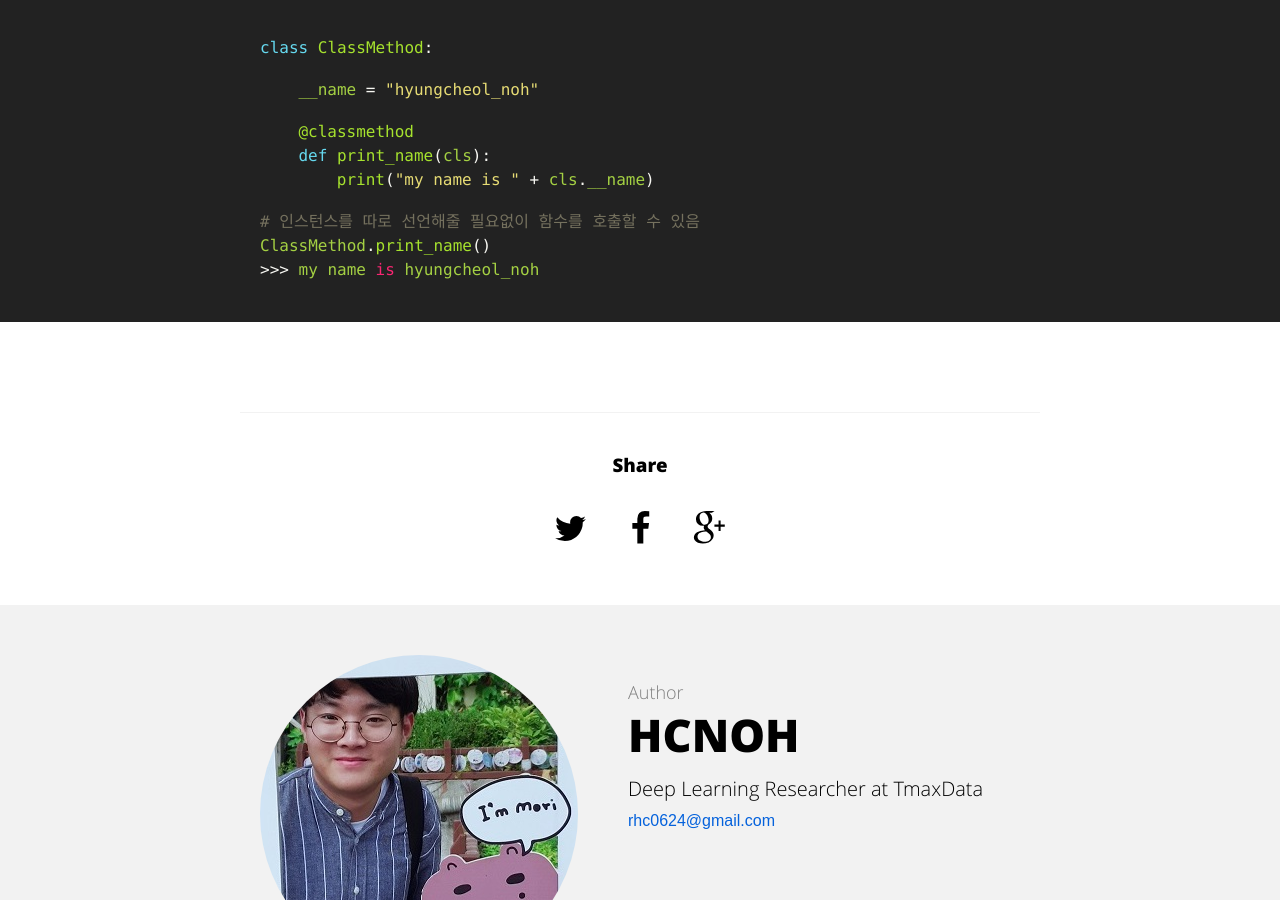
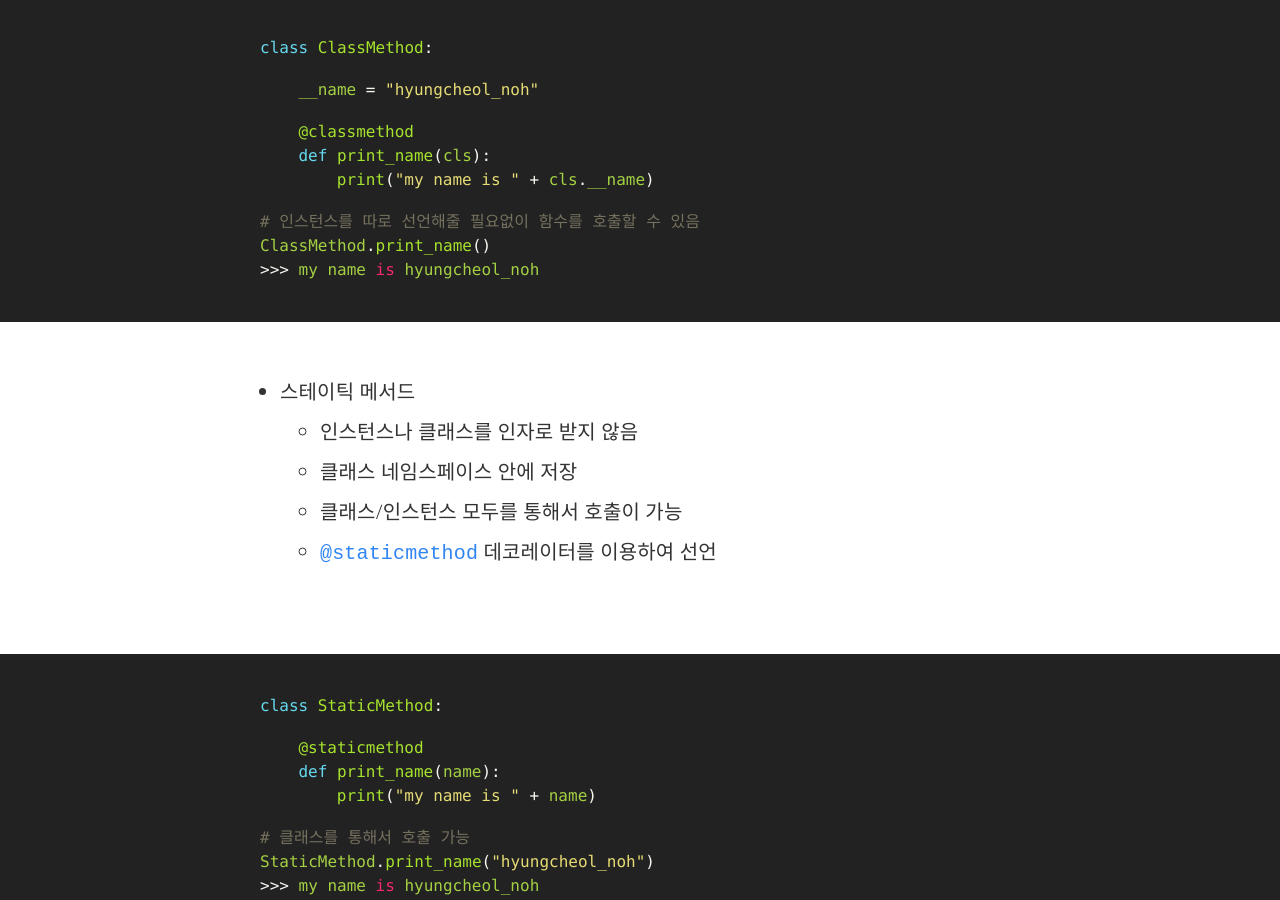
Before and after one commit to hcnoh/blog-prev, a Jekyll site: the page built from _posts/2018-09-09-effective-python-way02.md, in a window 1280 px wide and 900 px high, scrolled down 5094 px. Built offline with Jekyll 4.4.1, drawn with Linux system fonts in a browser that asks for light colours; comment, search, counter and statistics services are not loaded; some of the changed text lies outside the part shown.

Commit message:
Update 2018-09-09-effective-python-way02.md

```diff
--- a/_posts/2018-09-09-effective-python-way02.md
+++ b/_posts/2018-09-09-effective-python-way02.md
@@ -66,7 +66,7 @@ end
 - 상대적인 임포트를 해야 한다면 명시적인 구문을 이용하여 `from . import foo`라고 한다. (절대적 임포트 vs 상대적 임포트?)
 - 임포트는 섹션 순으로 구분해야 함 (표준 라이브러리 모듈 / 서드파티 모듈 / 자신이 만든 모듈), 섹션 내에서는 알파벳 순서로 임포트 (각각의 차이?)
 
-## 클래스 메서드와 인스턴스 메서드
+## 파이썬의 메서드 종류
 - 인스턴스 메서드:
   - 클래스 내부에 정의되어 있는 함수를 호출할 때, 인스턴스를 필요로 한다는 조건
   - 즉, 인스턴스 메서드는 호출하기 위해 인스턴스의 선언을 요구함
@@ -106,3 +106,24 @@ class ClassMethod:
 ClassMethod.print_name()
 >>> my name is hyungcheol_noh
 {% endhighlight %}
+- 스테이틱 메서드
+  - 인스턴스나 클래스를 인자로 받지 않음
+  - 클래스 네임스페이스 안에 저장
+  - 클래스/인스턴스 모두를 통해서 호출이 가능
+  - `@staticmethod` 데코레이터를 이용하여 선언
+{% highlight python %}
+class StaticMethod:
+
+    @staticmethod
+    def print_name(name):
+        print("my name is " + name)
+
+# 클래스를 통해서 호출 가능
+StaticMethod.print_name("hyungcheol_noh")
+>>> my name is hyungcheol_noh
+
+# 인스턴스를 통해서도 호출이 가능
+me = StaticMethod()
+me.print_name("hyungcheol_noh")
+>>> my name is hyungcheol_noh
+{% endhighlight %}
```
